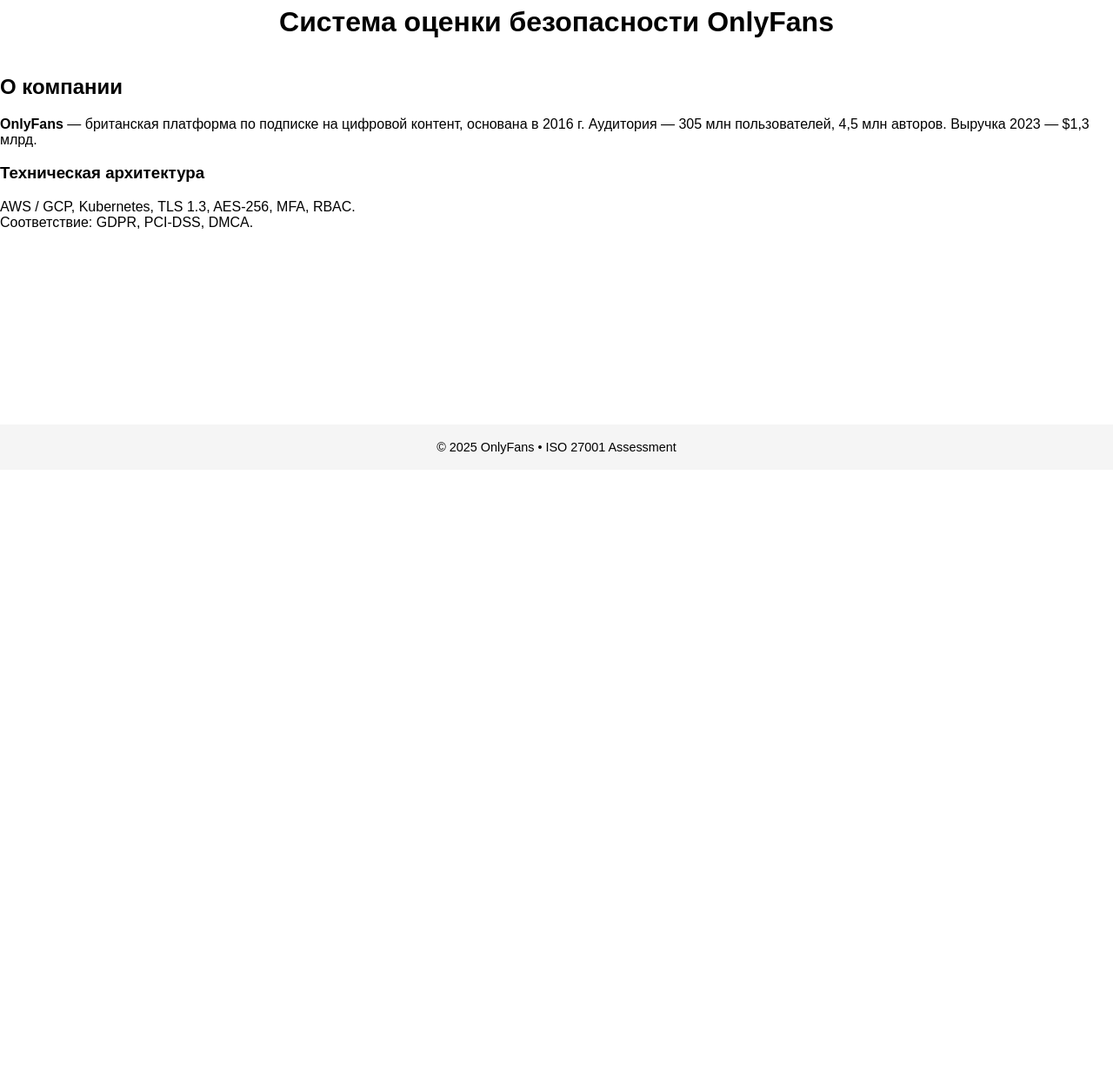
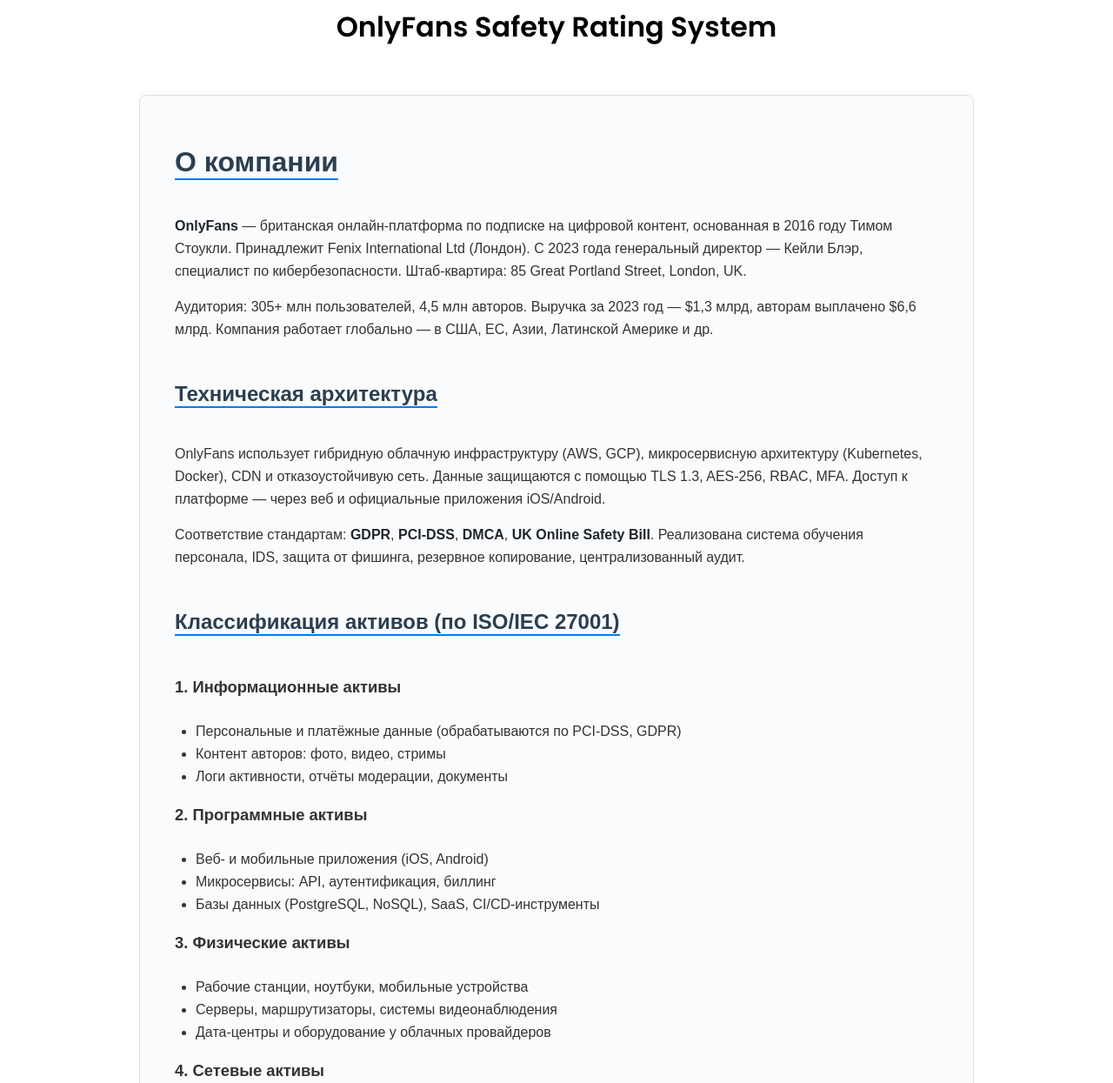
Before and after one commit to CozlovschiNichita/iso27001-check-app, a plain HTML site: page index.html in a window 1280 px wide. Shown: the part 260-1505 px from the top of the page at 87% size. Before the commit the page ends 800 px from the top, so only its background shows below. Drawn offline with Linux system fonts and the light colour scheme.

Commit message:
вкладки в навигационной панели, страница  о компании

```diff
--- a/components/navbar.html
+++ b/components/navbar.html
@@ -4,7 +4,7 @@
   </a>
 
   <ul class="navbar__links">
-    <li><a href="form1.html" class="nav-link" id="linkChecklist">Чек-лист</a></li>
-    <li><a href="form2.html" class="nav-link" id="linkCategories">Категории</a></li>
+    <li><a href="form1.html" class="nav-link" id="linkChecklist"> Checklist </a></li>
+    <li><a href="form2.html" class="nav-link" id="linkCategories"> Compliance Categories </a></li>
   </ul>
 </nav>
--- a/css/style.css
+++ b/css/style.css
@@ -36,6 +36,67 @@ body{
   align-items: center;
   gap: 12px;
 }
+h1 {
+  font-family: 'Poppins', sans-serif;
+}
+
+
+/*----Параграфы -----*/
+.about {
+  background-color: #f9fbfd;
+  border: 1px solid #d9e1e7;
+  border-radius: 8px;
+  padding: 2rem 2.5rem;
+  margin: 2rem auto;
+  max-width: 960px;
+  box-shadow: 0 0 10px rgba(0,0,0,0.03);
+  color: #333;
+}
+
+.about h2 {
+  font-size: 2rem;
+  font-weight: 600;
+  margin-bottom: 1.5rem;
+  color: #2c3e50;
+  border-bottom: 2px solid #007bff;
+  display: inline-block;
+}
+
+.about h3 {
+  font-size: 1.5rem;
+  margin-top: 2rem;
+    color: #2c3e50;
+  border-bottom: 2px solid #007bff;
+  display: inline-block;
+}
+
+.about h5 {
+  font-size: 1.15rem;
+  margin-top: 1.5rem;
+  color: #333;
+  font-weight: 600;
+}
+
+.about p {
+  line-height: 1.6;
+  margin-bottom: 1rem;
+}
+
+.about ul {
+  padding-left: 1.5rem;
+  margin-bottom: 1.5rem;
+}
+
+.about ul li {
+  margin-bottom: 0.5rem;
+  list-style-type: disc;
+}
+
+.about strong {
+  color: #212529;
+  font-weight: 600;
+}
+
 
 /* ───── НАВБАР — полная ширина, фиксирован сверху ───── */
 .navbar{
@@ -49,6 +110,14 @@ body{
   padding: 0 24px;
   z-index: 1000;             /* перекрывает контент */
 }
+
+.navbar,
+.navbar__links .nav-link {
+  font-family: 'Poppins', sans-serif;
+  font-weight: 500;
+  font-size: 1rem;
+}
+
 
 .navbar__logo img{ height: 40px; }
 
--- a/index.html
+++ b/index.html
@@ -3,6 +3,7 @@
 <head>
   <meta charset="UTF-8" />
   <title>OnlyFans • ISO 27001 Assessment</title>
+  <link href="https://fonts.googleapis.com/css2?family=Poppins:wght@400;600&display=swap" rel="stylesheet">
 
   <!-- Стили и скрипты -->
   <link rel="stylesheet" href="css/style.css" />
@@ -17,19 +18,58 @@
   <div class="home__logos">
     <img src="images/logo2.png" class="logo-dashboard" alt="OnlyFans dash" />
   </div>
-    <h1>Система оценки безопасности OnlyFans</h1>
+    <h1> OnlyFans Safety Rating System </h1>
 
   <!-- ═════════ ОПИСАНИЕ КОМПАНИИ ═════════ -->
-  <section class="about">
-    <h2>О компании</h2>
-    <p><strong>OnlyFans</strong> — британская платформа по подписке на цифровой контент,
-       основана в 2016 г. Аудитория — 305 млн пользователей, 4,5 млн авторов.
-       Выручка 2023 — $1,3 млрд.</p>
+  <section class="about py-4 px-3">
+  <h2>О компании</h2>
+  <p>
+    <strong>OnlyFans</strong> — британская онлайн-платформа по подписке на цифровой контент, основанная в 2016 году Тимом Стоукли. Принадлежит Fenix International Ltd (Лондон). С 2023 года генеральный директор — Кейли Блэр, специалист по кибербезопасности. Штаб-квартира: 85 Great Portland Street, London, UK.
+  </p>
+  <p>
+    Аудитория: 305+ млн пользователей, 4,5 млн авторов. Выручка за 2023 год — $1,3 млрд, авторам выплачено $6,6 млрд. Компания работает глобально — в США, ЕС, Азии, Латинской Америке и др.
+  </p>
 
-    <h3>Техническая архитектура</h3>
-    <p>AWS / GCP, Kubernetes, TLS 1.3, AES-256, MFA, RBAC.<br>
-       Соответствие: GDPR, PCI-DSS, DMCA.</p>
-  </section>
+  <h3>Техническая архитектура</h3>
+  <p>
+    OnlyFans использует гибридную облачную инфраструктуру (AWS, GCP), микросервисную архитектуру (Kubernetes, Docker), CDN и отказоустойчивую сеть. Данные защищаются с помощью TLS 1.3, AES-256, RBAC, MFA.
+    Доступ к платформе — через веб и официальные приложения iOS/Android.
+  </p>
+  <p>
+    Соответствие стандартам: <strong>GDPR</strong>, <strong>PCI-DSS</strong>, <strong>DMCA</strong>, <strong>UK Online Safety Bill</strong>. Реализована система обучения персонала, IDS, защита от фишинга, резервное копирование, централизованный аудит.
+  </p>
+
+  <h3>Классификация активов (по ISO/IEC 27001)</h3>
+
+  <h5>1. Информационные активы</h5>
+  <ul>
+    <li>Персональные и платёжные данные (обрабатываются по PCI-DSS, GDPR)</li>
+    <li>Контент авторов: фото, видео, стримы</li>
+    <li>Логи активности, отчёты модерации, документы</li>
+  </ul>
+
+  <h5>2. Программные активы</h5>
+  <ul>
+    <li>Веб- и мобильные приложения (iOS, Android)</li>
+    <li>Микросервисы: API, аутентификация, биллинг</li>
+    <li>Базы данных (PostgreSQL, NoSQL), SaaS, CI/CD-инструменты</li>
+  </ul>
+
+  <h5>3. Физические активы</h5>
+  <ul>
+    <li>Рабочие станции, ноутбуки, мобильные устройства</li>
+    <li>Серверы, маршрутизаторы, системы видеонаблюдения</li>
+    <li>Дата-центры и оборудование у облачных провайдеров</li>
+  </ul>
+
+  <h5>4. Сетевые активы</h5>
+  <ul>
+    <li>DNS, email, VPN, API-шлюзы</li>
+    <li>CDN-сети, VLAN, DDoS-защита, шифрованные каналы</li>
+    <li>Интеграция с платёжными и облачными сервисами</li>
+  </ul>
+</section>
+
 
   <!-- ═════════ ПОДВАЛ ═════════ -->
   <footer class="home__footer">
```
